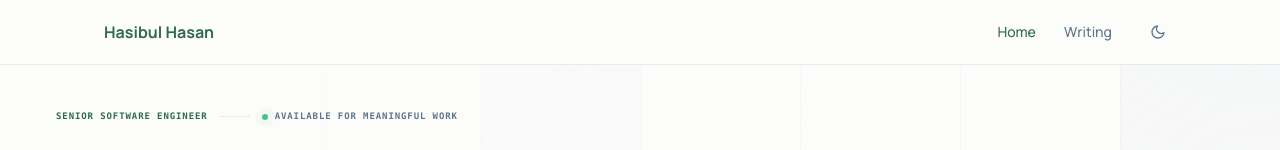
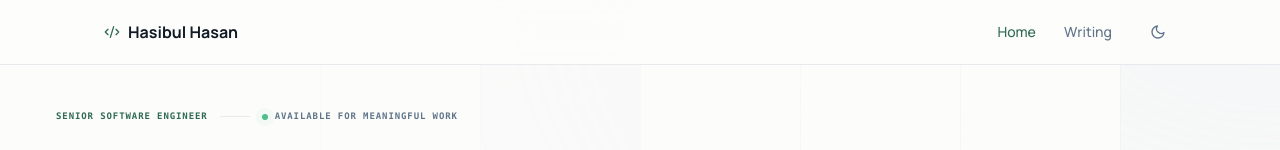
Before and after one commit to Siam456/Siam456.github.io, a React (Vite) app: page / in a window 1280 px wide. Shown: the top 150 px of the page. Built offline with nearby package versions, Linux system fonts and the light colour scheme.

Commit message:
Restyle navbar wordmark: neutral text with code-xml icon
Change "Hasibul Hasan" from the green accent to text-ink (dark in
light mode, white in dark), and prefix it with a LuCodeXml (</>)
icon kept in the accent color.

```diff
--- a/src/components/layout/Navbar.tsx
+++ b/src/components/layout/Navbar.tsx
@@ -1,5 +1,6 @@
 import { useEffect, useState } from "react";
 import { FiMenu, FiMoon, FiSun, FiX } from "react-icons/fi";
+import { LuCodeXml } from "react-icons/lu";
 import { Container } from "./Container";
 import { profile } from "../../lib/data";
 
@@ -28,9 +29,10 @@ export function Navbar({ page, onNavigate }: NavbarProps) {
         <a
           href="/"
           onClick={(event) => navigateTo(event, "home")}
-          className="font-display text-base font-bold text-primary"
+          className="inline-flex items-center gap-2 font-display text-base font-bold text-ink"
           aria-label={`${profile.name} — home`}
         >
+          <LuCodeXml className="h-4 w-4 text-primary" aria-hidden="true" />
           {profile.name}
         </a>
 
```
